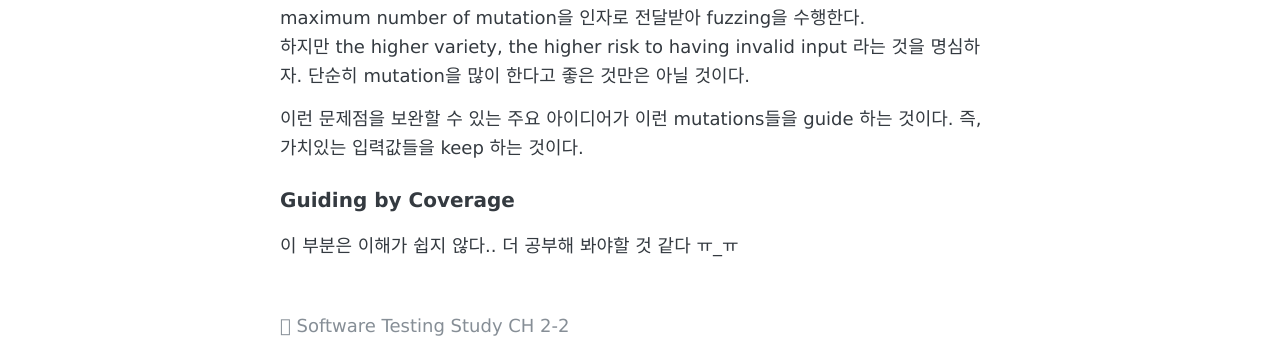
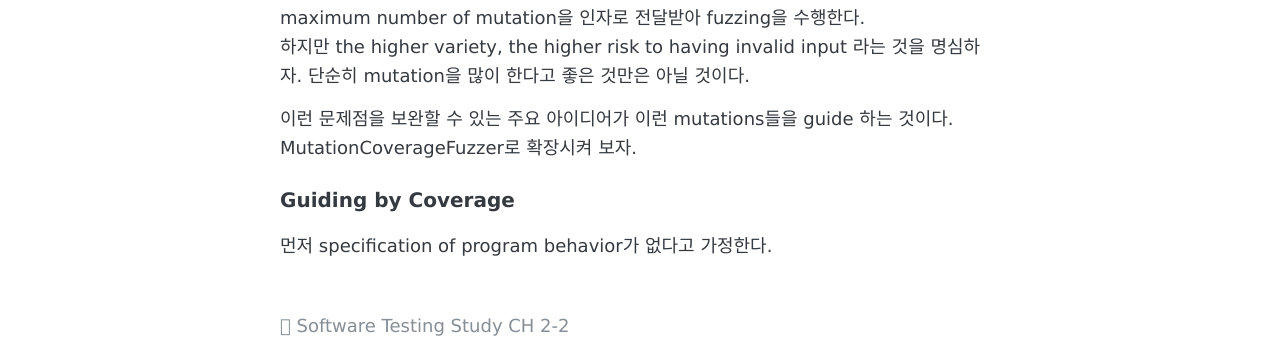
Before and after one commit to sihyungyou/sihyungyou.github.io, a Jekyll site: the page built from _posts/2019-07-24-fuzzingbook-ch2-3.md, in a window 1280 px wide. Shown: the part 1688-2034 px from the top of the page. Built offline with Jekyll 4.4.1, drawn with Linux system fonts in a browser that asks for light colours.

Commit message:
working on ch2-2, 2-3

```diff
--- a/_posts/2019-07-24-fuzzingbook-ch2-3.md
+++ b/_posts/2019-07-24-fuzzingbook-ch2-3.md
@@ -50,7 +50,7 @@ for i in range(mutations):
 이런거를 패키지화 해놓은 것이 MutationFuzzer Class 이다. 이 클래스는 seed, minimum, maximum number of mutation을 인자로 전달받아 fuzzing을 수행한다.
 하지만 the higher variety, the higher risk to having invalid input 라는 것을 명심하자. 단순히 mutation을 많이 한다고 좋은 것만은 아닐 것이다.
 
-이런 문제점을 보완할 수 있는 주요 아이디어가 이런 mutations들을 guide 하는 것이다. 즉, 가치있는 입력값들을 keep 하는 것이다.
+이런 문제점을 보완할 수 있는 주요 아이디어가 이런 mutations들을 guide 하는 것이다. MutationCoverageFuzzer로 확장시켜 보자.
 
 ### Guiding by Coverage
-이 부분은 이해가 쉽지 않다.. 더 공부해 봐야할 것 같다 ㅠ_ㅠ
+먼저 specification of program behavior가 없다고 가정한다.
```
Also changed, not shown: _posts/2019-07-23-fuzzingbook-ch2-2.md (+2 -0 lines).
